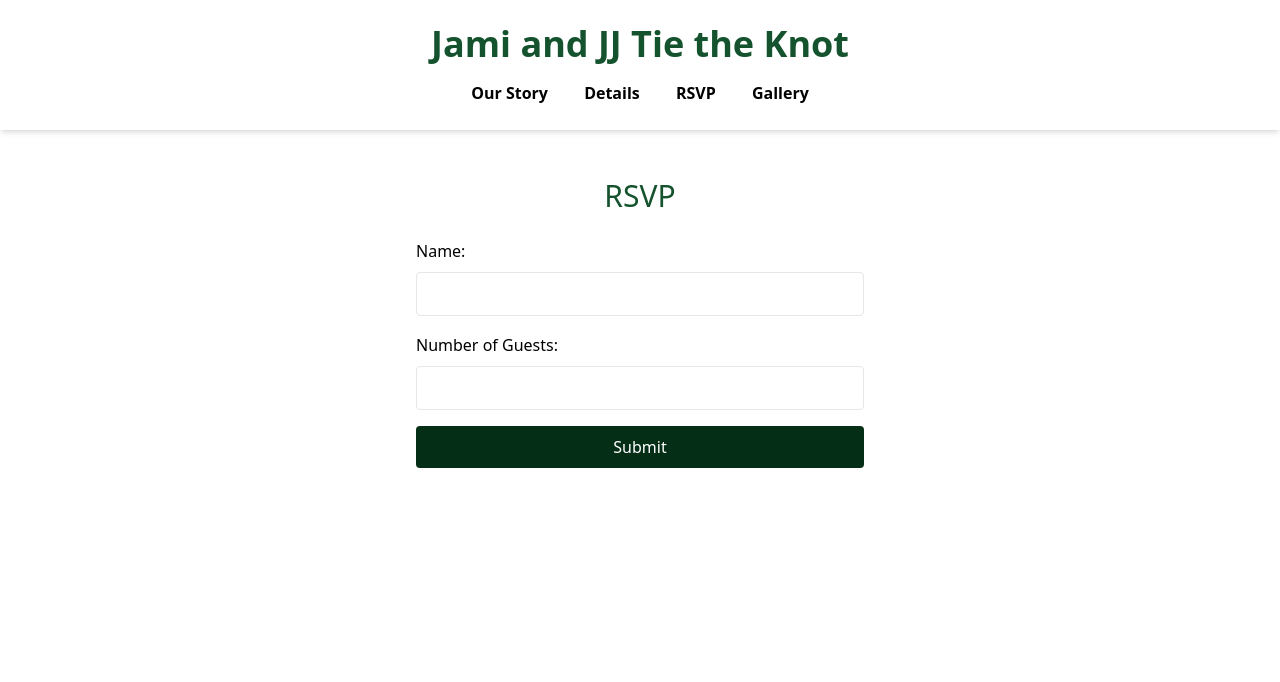
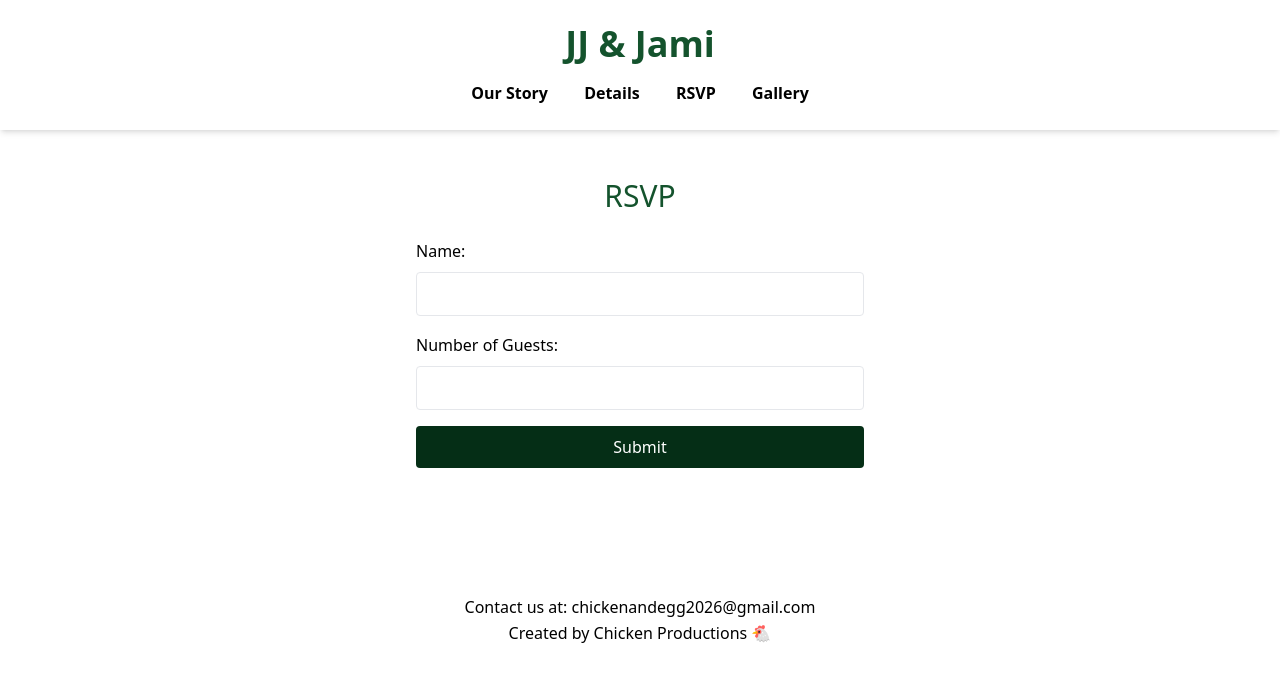
Before and after one commit to jjath91/wedding-website, a plain HTML site: page rsvp.html in a window 1280 px wide. Drawn offline with nearby package versions, Linux system fonts and the light colour scheme.

Commit message:
fixing more shit 2.0

```diff
--- a/rsvp.html
+++ b/rsvp.html
@@ -11,11 +11,11 @@
     <body class="bg-white-900 text-white-100 font-sans leading-relaxed">
         <!-- header-->
          <header class="bg-white-800 shadow-md py-6 text-center">
-            <h1 class="text-4xl text-green-900 font-bold">Jami and JJ Tie the Knot</h1>
+            <h1 class="text-4xl text-green-900 font-bold">JJ & Jami</h1>
             <nav class="mt-4">
                 <a href="index.html" class="mx-4 text-white-400 font-semibold hover:text-green-900">Our Story</a>
                 <a href="details.html" class="mx-4 text-white-400 font-semibold hover:text-green-900">Details</a>
-                <a href="index.html" class="mx-4 text-white-400 font-semibold hover:text-green-900">RSVP</a>
+                <a href="rsvp.html" class="mx-4 text-white-400 font-semibold hover:text-green-900">RSVP</a>
                 <a href="index.html" class="mx-4 text-white-400 font-semibold hover:text-green-900">Gallery</a>
             </nav>
          </header>
@@ -30,3 +30,10 @@
                     <button type="submit" class="bg-green-950 text-white py-2 rounded hover:bg-green-950">Submit</button>
                 </form>
              </section>
+         <!--footer-->
+         <footer class="bg-white-800 py-6 text-center mt-12">
+            <p>Contact us at: chickenandegg2026@gmail.com <span class="text-2xl text-yellow-500"></span></p>
+            <p>Created by Chicken Productions &#x1F414;</p>
+         </footer>
+    </body>
+</html>
```
Also changed, not shown: details.html (+1 -1 lines), index.html (+2 -2 lines).
